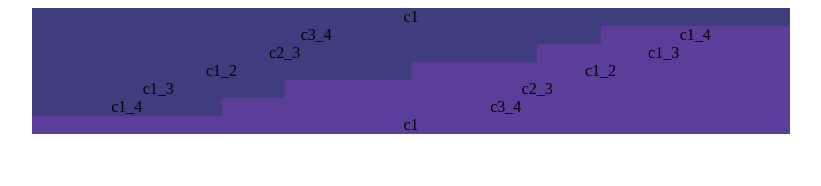
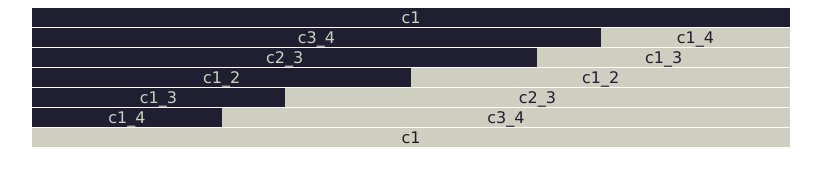
Before and after one commit to di3/grid, a plain HTML site: page index.html in a window 1280 px wide. Shown: the whole page, without its empty margins (229-1050 px from the left). Drawn offline with Linux system fonts and the light colour scheme.

Commit message:
added index.html demo

```diff
--- a/index.html
+++ b/index.html
@@ -3,11 +3,12 @@
 	<head>
 		<meta charset='utf-8'>
 		<title>grid.css</title>
-  	<link href="./grid.css" media="all" rel="stylesheet" />
+		<link href="./grid.css" media="all" rel="stylesheet" />
 		<style>
-			* {text-align: center;}
-			.b1 {background-color: #3e3e7f;}
-			.b2 {background-color: #5a3e9a;}
+			* {text-align: center; font-family: Verdana,Arial;}
+			.r {margin-top: 1px;}
+			.b1 {background-color: #1f1f31; color: #cfcfc1;}
+			.b2 {background-color: #cfcfc1; color: #1f1f31;}
 		</style>
 	</head>
 	<body>
```
